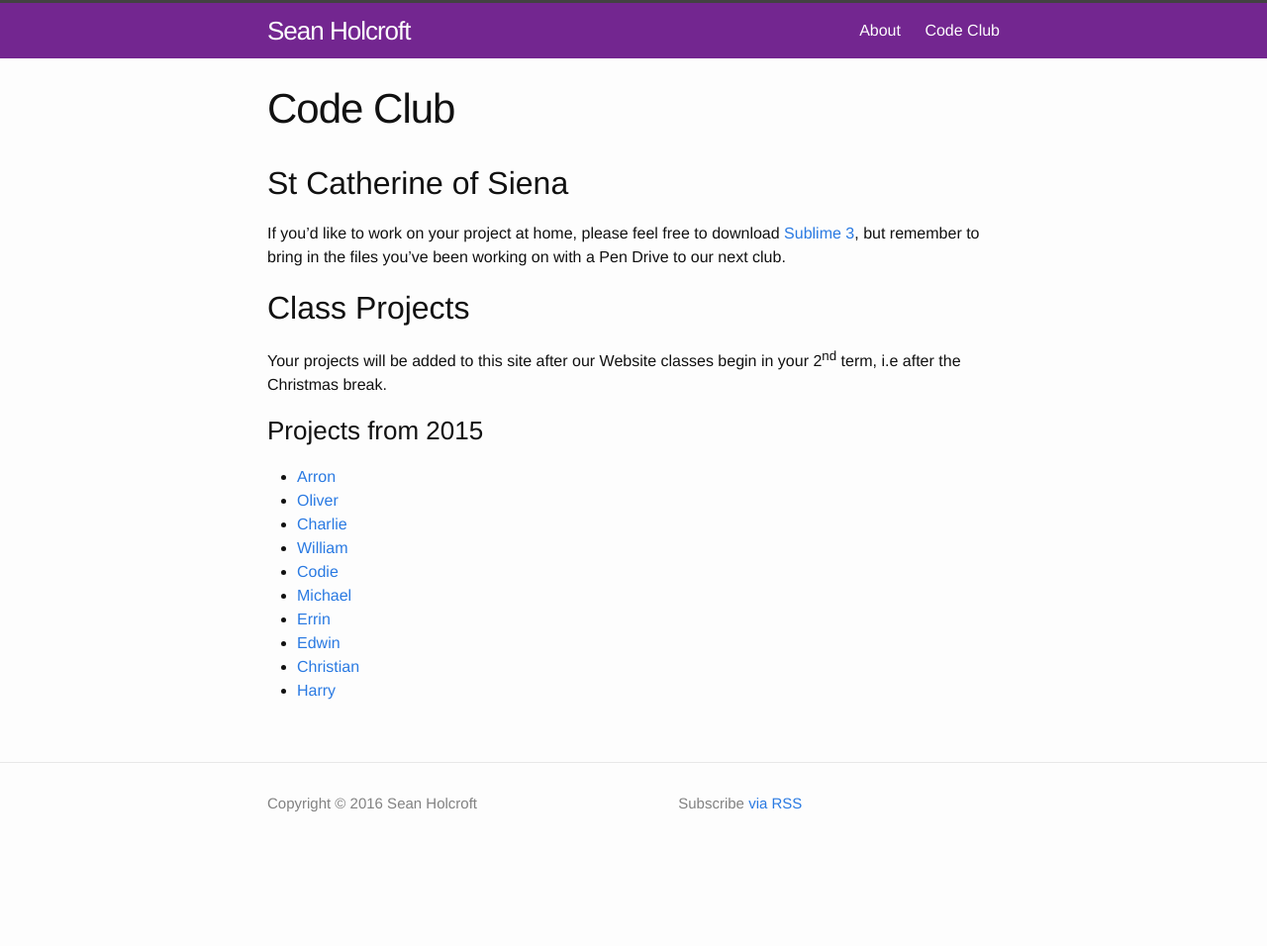
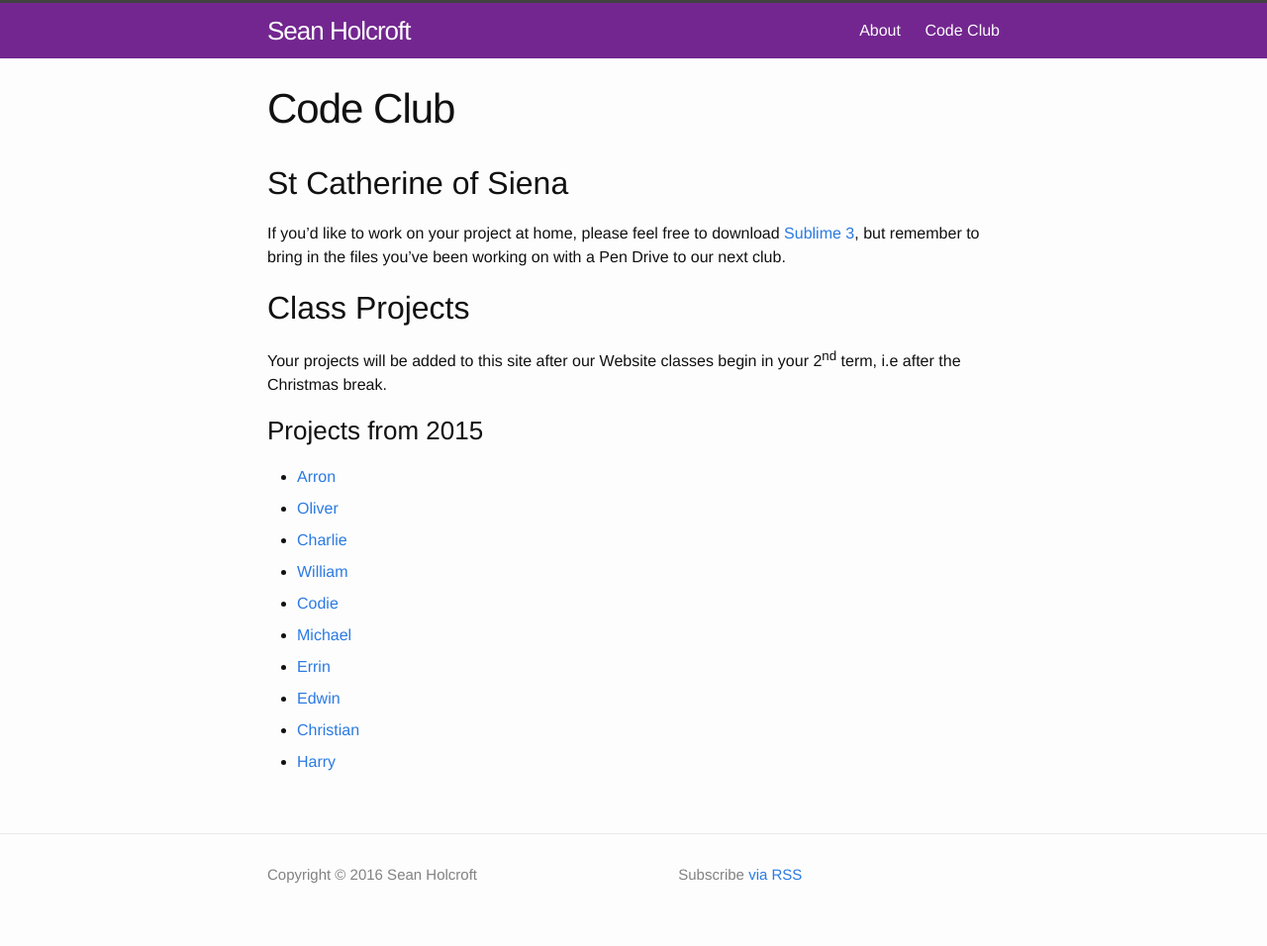
Before and after one commit to Y90SMH/Y90SMH.github.io, a Jekyll site: the page built from codeclub.md, in a window 1280 px wide. Shown: the whole page at 99% size. Built offline with Jekyll 4.4.1, drawn with Linux system fonts in a browser that asks for light colours; before the commit the page ends 900 px from its top, so only the background shows below that.

Commit message:
Added margin bottom to list items.

```diff
--- a/_sass/_base.scss
+++ b/_sass/_base.scss
@@ -65,6 +65,10 @@ figcaption {
  */
 ul, ol {
     margin-left: $spacing-unit;
+}
+
+ul li, ol li {
+    margin-bottom: 0.5em;
 }
 
 li {
```
Also changed, not shown: 2 other files.
